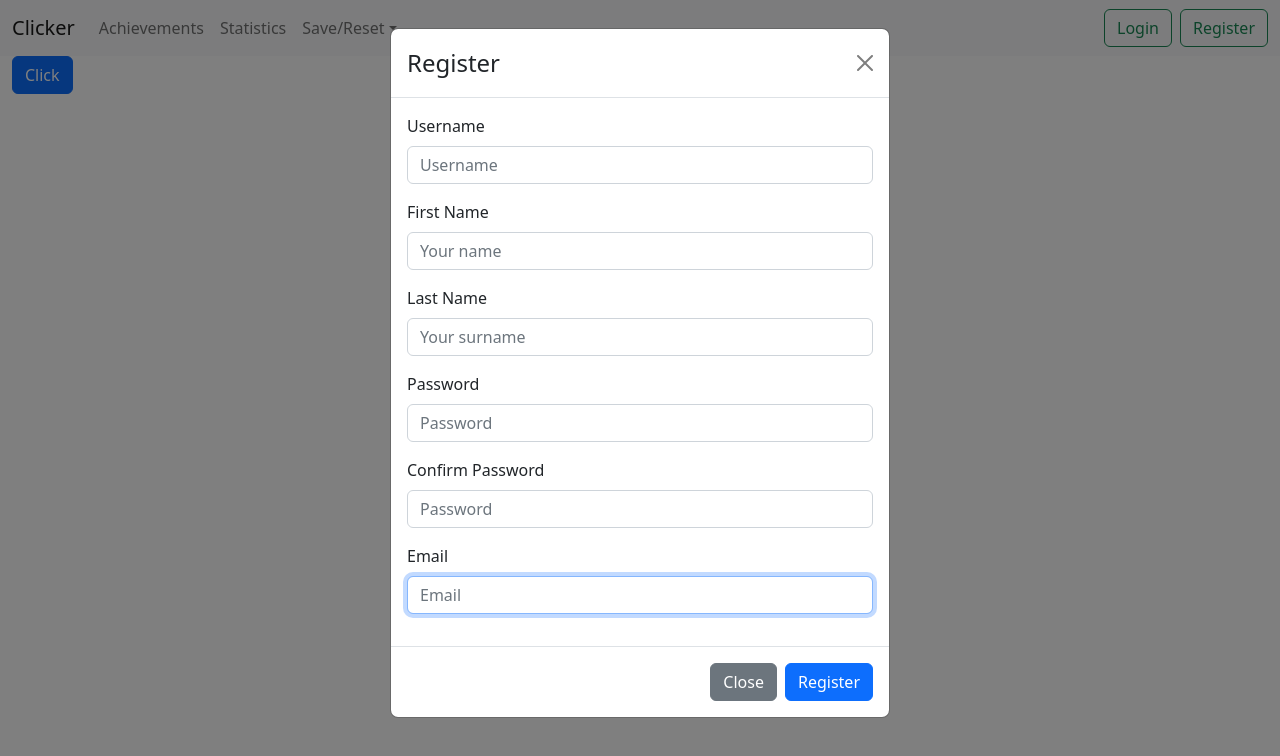
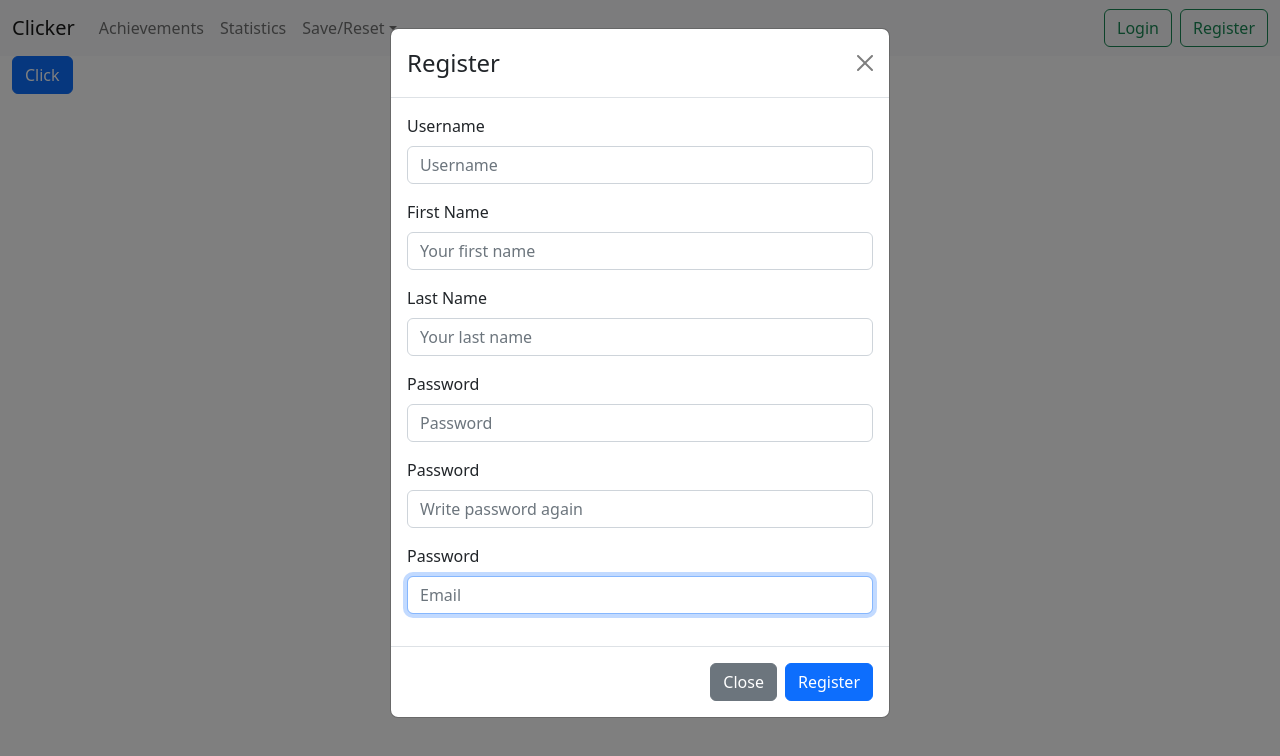
Before and after one commit to matan922/clicker_game_django_react, a React (Create React App) app in the folder frontend/: page /register in a window 1280 px wide. Shown: the top 756 px of the page. Built offline with nearby package versions, Linux system fonts and the light colour scheme.

Commit message:
changed forms with react form hook package

```diff
--- a/frontend/package.json
+++ b/frontend/package.json
@@ -16,6 +16,7 @@
     "react": "^18.2.0",
     "react-bootstrap": "^2.7.2",
     "react-dom": "^18.2.0",
+    "react-hook-form": "^7.43.9",
     "react-redux": "^8.0.5",
     "react-router-dom": "^6.10.0",
     "react-scripts": "5.0.1",
--- a/frontend/src/components/ModalRegister.tsx
+++ b/frontend/src/components/ModalRegister.tsx
@@ -12,49 +12,154 @@ import {
 import { useAppDispatch, useAppSelector } from "../app/hooks";
 import { Register } from "../models/AuthenticationInterface";
 import { toast } from "react-toastify";
+import { useForm, SubmitHandler } from "react-hook-form";
 
 const ModalRegister = () => {
+  type FormValues = {
+    username: string;
+    first_name: string;
+    last_name: string;
+    password: string;
+    password2: string;
+    email: string;
+  };
+
+  type UserFormInputs = {
+    id: number;
+    label: string;
+    controlId:
+      | "username"
+      | "first_name"
+      | "last_name"
+      | "password"
+      | "password2"
+      | "email";
+    type: string;
+    placeholder: string;
+    minLength: {
+      value: number;
+      message: string;
+    };
+  }[];
+
   const navigate = useNavigate();
   const dispatch = useAppDispatch();
   const isError = useAppSelector(selectIsError);
   const message = useAppSelector(selectMessage);
+  const {
+    register,
+    handleSubmit,
+    formState: { errors },
+  } = useForm<FormValues>();
+  const onSubmit: SubmitHandler<FormValues> = (data) => console.log(data);
 
   const [show, setShow] = useState<boolean>(true);
-  const [username, setUsername] = useState<string>("");
-  const [firstName, setFirstName] = useState<string>("");
-  const [lastName, setLastName] = useState<string>("");
-  const [password, setPassword] = useState<string>("");
-  const [password2, setPassword2] = useState<string>("");
-  const [email, setEmail] = useState<string>("");
-  const [validated, setValidated] = useState<boolean>(false);
+  // const [userDetails, setUserDetails] = useState({
+  //   username: "",
+  //   first_name: "",
+  //   last_name: "",
+  //   password: "",
+  //   password2: "",
+  //   email: "",
+  // });
+
+  console.log(errors);
 
   const handleClose = () => {
     setShow(false);
     navigate("..");
   };
 
-  const handleSubmit: React.FormEventHandler<HTMLFormElement> = (event) => {
-    event.preventDefault();
+  // const handleSubmit: React.FormEventHandler<HTMLFormElement> = (event) => {
+  //   event.preventDefault();
 
-    // if (isError) {
-    //   toast(message.password[0])
-    // }
-    const userData: Register = {
-      username: username,
-      first_name: firstName,
-      last_name: lastName,
-      password: password,
-      password2: password2,
-      email: email,
-    };
+  //   // if (isError) {
+  //   //   toast(message.password[0])
+  //   // }
+  //   const userData: Register = {
+  //     username: userDetails.username,
+  //     first_name: userDetails.first_name,
+  //     last_name: userDetails.last_name,
+  //     password: userDetails.password,
+  //     password2: userDetails.password2,
+  //     email: userDetails.email,
+  //   };
 
-    if (password !== password2) {
-      setValidated(false); // Set validated to false to show validation error
-    }
+  //   if (userDetails.password !== userDetails.password2 || userDetails.password === "" || userDetails.password2 === "") {
+  //     return false // set to false so it doesn't send the form.
+  //   }
+  //   dispatch(registrationAsync(userData));
+  //   setValidated(false);
+  // };
 
-    setValidated(true);
-    dispatch(registrationAsync(userData));
-  };
+  const inputs: UserFormInputs = [
+    {
+      id: 1,
+      controlId: "username",
+      label: "Username",
+      type: "text",
+      placeholder: "Username",
+      minLength: {
+        value: 6,
+        message: "Minimum length is 6",
+      },
+    },
+    {
+      id: 2,
+      controlId: "first_name",
+      label: "First Name",
+      type: "text",
+      placeholder: "Your first name",
+      minLength: {
+        value: 3,
+        message: "Minimum length is 3",
+      },
+    },
+    {
+      id: 3,
+      controlId: "last_name",
+      label: "Last Name",
+      type: "text",
+      placeholder: "Your last name",
+      minLength: {
+        value: 3,
+        message: "Minimum length is 3",
+      },
+    },
+    {
+      id: 4,
+      controlId: "password",
+      label: "Password",
+      type: "password",
+      placeholder: "Password",
+      minLength: {
+        value: 8,
+        message: "Minimum length is 8",
+      },
+    },
+    {
+      id: 5,
+      controlId: "password2",
+      label: "Password",
+      type: "password",
+      placeholder: "Write password again",
+      minLength: {
+        value: 8,
+        message: "Minimum length is 8",
+      },
+    },
+    {
+      id: 6,
+      controlId: "email",
+      label: "Password",
+      type: "email",
+      placeholder: "Email",
+      minLength: {
+        value: 0,
+        message: "its fine for now",
+      },
+    },
+  ];
 
   return (
     <>
@@ -62,103 +167,36 @@ const ModalRegister = () => {
         <Modal.Header closeButton>
           <Modal.Title>Register</Modal.Title>
         </Modal.Header>
-        <Form onSubmit={handleSubmit} noValidate validated={validated}>
+        <Form noValidate onSubmit={handleSubmit(onSubmit)}>
           <Modal.Body>
-            <Form.Group className="mb-3" controlId="username">
-              <Form.Label>Username</Form.Label>
-              <Form.Control
-                type="text"
-                placeholder="Username"
-                onChange={(e: React.ChangeEvent<HTMLInputElement>) =>
-                  setUsername(e.target.value)
-                }
-                autoFocus
-                required
-              />
-              <Form.Control.Feedback type="invalid">
-                {message.username}
-              </Form.Control.Feedback>
-            </Form.Group>
+            {inputs.map((input) => (
+              <Form.Group
+                key={input.id}
+                className="mb-3"
+                controlId={input.controlId}
+              >
+                <Form.Label>{input.label}</Form.Label>
+                <Form.Control
+                  className={`form-control ${errors?.[input.controlId] ? "is-invalid" : ""}`}
+                  {...register(input.controlId, {
+                    required: "This line cannot be blank.",
+                    minLength: {
+                      value: input.minLength.value,
+                      message: input.minLength.message,
+                    },
+                  })}
+                  type={input.type}
+                  placeholder={input.placeholder}
+                  // onChange={(e: React.ChangeEvent<HTMLInputElement>) => {setUserDetails({...userDetails,[e.target.id]: e.target.value,});}}
+                  autoFocus
+                />
+                {errors?.[input.controlId] && (
+                  <Form.Control.Feedback type="invalid">{errors?.[input.controlId]?.message}</Form.Control.Feedback>
+                )}
 
-            <Form.Group className="mb-3" controlId="firstName">
-              <Form.Label>First Name</Form.Label>
-              <Form.Control
-                type="text"
-                placeholder="Your name"
-                onChange={(e: React.ChangeEvent<HTMLInputElement>) =>
-                  setFirstName(e.target.value)
-                }
-                autoFocus
-                required
-              />
-              <Form.Control.Feedback type="invalid">
-                {message.first_name}
-              </Form.Control.Feedback>
-            </Form.Group>
 
-            <Form.Group className="mb-3" controlId="lastName">
-              <Form.Label>Last Name</Form.Label>
-              <Form.Control
-                type="text"
-                placeholder="Your surname"
-                onChange={(e: React.ChangeEvent<HTMLInputElement>) =>
-                  setLastName(e.target.value)
-                }
-                autoFocus
-                required
-              />
-              <Form.Control.Feedback type="invalid">
-                {message.last_name}
-              </Form.Control.Feedback>
-            </Form.Group>
-
-            <Form.Group className="mb-3" controlId="password">
-              <Form.Label>Password</Form.Label>
-              <Form.Control
-                type="password"
-                placeholder="Password"
-                onChange={(e: React.ChangeEvent<HTMLInputElement>) =>
-                  setPassword(e.target.value)
-                }
-                autoFocus
-                required
-              />
-              <Form.Control.Feedback type="invalid">
-                {message.password.map(err => err)}
-              </Form.Control.Feedback>
-            </Form.Group>
-
-            <Form.Group className="mb-3" controlId="confirm-password">
-              <Form.Label>Confirm Password</Form.Label>
-              <Form.Control
-                type="password"
-                placeholder="Password"
-                onChange={(e: React.ChangeEvent<HTMLInputElement>) =>
-                  setPassword2(e.target.value)
-                }
-                autoFocus
-                required
-              />
-              <Form.Control.Feedback type="invalid">
-                {message.password2.map(err => err)}
-              </Form.Control.Feedback>
-            </Form.Group>
-
-            <Form.Group className="mb-3" controlId="email">
-              <Form.Label>Email</Form.Label>
-              <Form.Control
-                type="email"
-                placeholder="Email"
-                onChange={(e: React.ChangeEvent<HTMLInputElement>) =>
-                  setEmail(e.target.value)
-                }
-                autoFocus
-                required
-              />
-              <Form.Control.Feedback type="invalid">
-                {message.email}
-              </Form.Control.Feedback>
-            </Form.Group>
+              </Form.Group>
+            ))}
           </Modal.Body>
           <Modal.Footer>
             <Button variant="secondary" onClick={handleClose}>
@@ -175,3 +213,120 @@ const ModalRegister = () => {
 };
 
 export default ModalRegister;
+
+{
+  /* <Form.Group className="mb-3" controlId="username">
+<Form.Label>Username</Form.Label>
+<Form.Control
+  {...register("username")}
+  type="text"
+  placeholder="Username"
+  // onChange={(e: React.ChangeEvent<HTMLInputElement>) => {setUserDetails({...userDetails,[e.target.id]: e.target.value,});}}
+  autoFocus
+  required
+/>
+<Form.Control.Feedback type="invalid">
+  {message.username}
+</Form.Control.Feedback>
+</Form.Group>
+
+<Form.Group className="mb-3" controlId="first_name">
+<Form.Label>First Name</Form.Label>
+<Form.Control
+  {...register("first_name")}
+  type="text"
+  placeholder="Your name"
+  // onChange={(e: React.ChangeEvent<HTMLInputElement>) =>
+  //   setUserDetails({
+  //     ...userDetails,
+  //     [e.target.id]: e.target.value,
+  //   })
+  // }
+  autoFocus
+  required
+/>
+<Form.Control.Feedback type="invalid">
+  {message.first_name}
+</Form.Control.Feedback>
+</Form.Group>
+
+<Form.Group className="mb-3" controlId="last_name">
+<Form.Label>Last Name</Form.Label>
+<Form.Control
+  {...register("last_name")}
+  type="text"
+  placeholder="Your surname"
+  // onChange={(e: React.ChangeEvent<HTMLInputElement>) =>
+  //   setUserDetails({
+  //     ...userDetails,
+  //     [e.target.id]: e.target.value,
+  //   })
+  // }
+  autoFocus
+  required
+/>
+<Form.Control.Feedback type="invalid">
+  {message.last_name}
+</Form.Control.Feedback>
+</Form.Group>
+
+<Form.Group className="mb-3" controlId="password">
+<Form.Label>Password</Form.Label>
+<Form.Control
+  {...register("password")}
+  type="password"
+  placeholder="Password"
+  // onChange={(e: React.ChangeEvent<HTMLInputElement>) =>
+  //   setUserDetails({
+  //     ...userDetails,
+  //     [e.target.id]: e.target.value,
+  //   })
+  // }
+  autoFocus
+  required
+/>
+<Form.Control.Feedback type="invalid">
+  {message.password.map((err) => err)}
+</Form.Control.Feedback>
+</Form.Group>
+
+<Form.Group className="mb-3" controlId="password2">
+<Form.Label>Confirm Password</Form.Label>
+<Form.Control
+  {...register("password2")}
+  type="password"
+  placeholder="Password"
+  // onChange={(e: React.ChangeEvent<HTMLInputElement>) =>
+  //   setUserDetails({
+  //     ...userDetails,
+  //     [e.target.id]: e.target.value,
+  //   })
+  // }
+  autoFocus
+  required
+/>
+<Form.Control.Feedback type="invalid">
+  {message.password2.map((err) => err)}
+</Form.Control.Feedback>
+</Form.Group>
+
+<Form.Group className="mb-3" controlId="email">
+<Form.Label>Email</Form.Label>
+<Form.Control
+  {...register("email")}
+  type="email"
+  placeholder="Email"
+  // onChange={(e: React.ChangeEvent<HTMLInputElement>) =>
+  //   setUserDetails({
+  //     ...userDetails,
+  //     [e.target.id]: e.target.value,
+  //   })
+  // }
+  autoFocus
+  required
+/>
+<Form.Control.Feedback type="invalid">
+  {message.email}
+</Form.Control.Feedback>
+</Form.Group> */
+}
```
Also changed, not shown: 1 other file (tests, documents, lock files or other folders).
